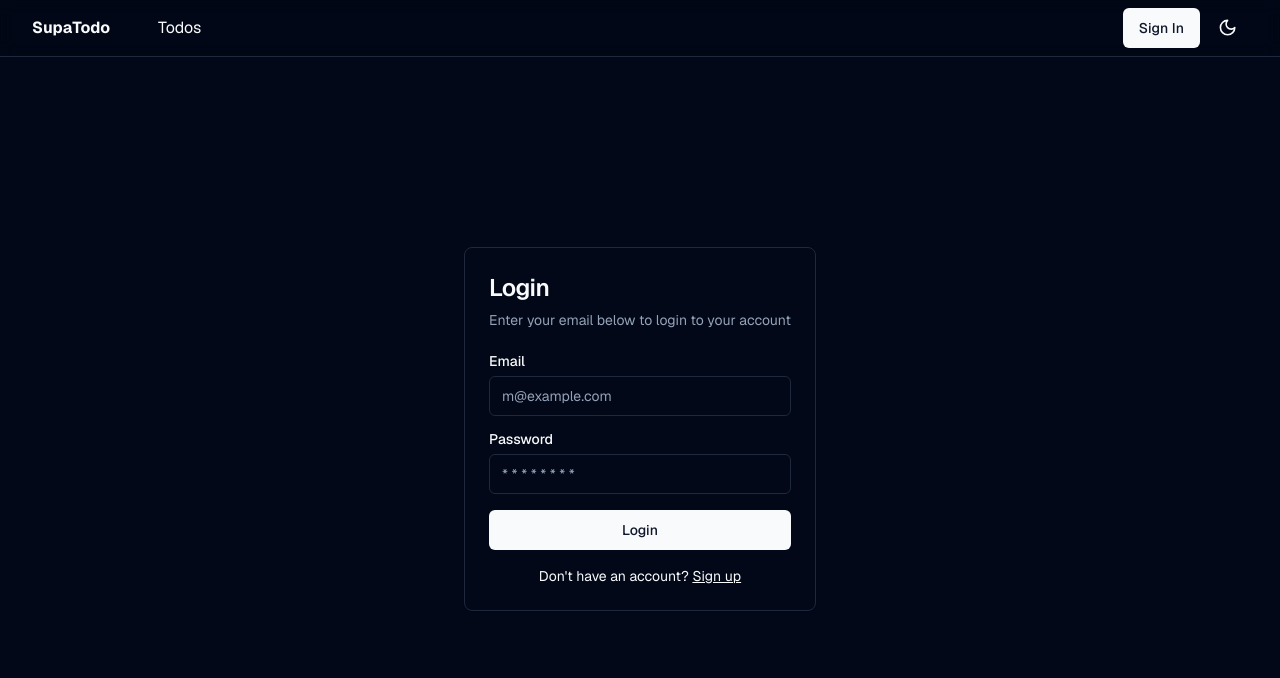
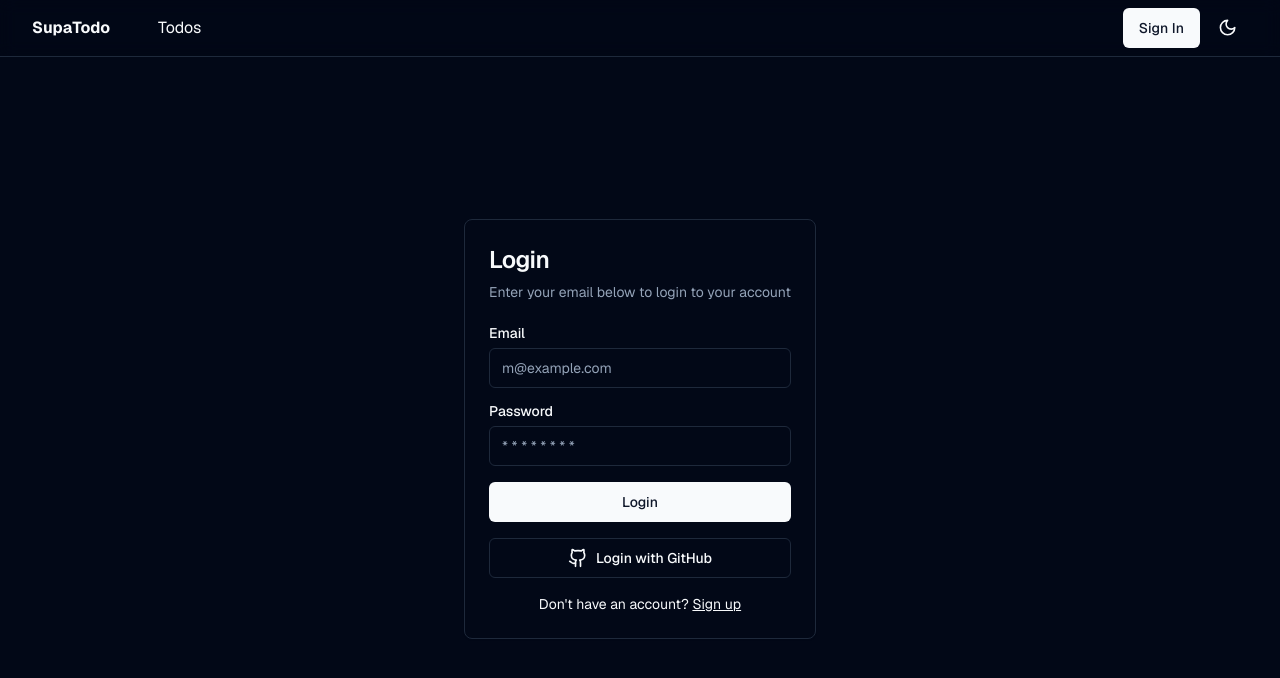
Before and after one commit to Khalil-codes/supatodo, a Next.js app: page /auth/login in a window 1280 px wide. Shown: the top 678 px of the page. Built offline with nearby package versions, Linux system fonts and the light colour scheme; no server answers.

Commit message:
Add oauth using supabase (Github)

```diff
--- /dev/null
+++ b/src/app/auth/callback/route.ts
@@ -0,0 +1,29 @@
+import { NextResponse } from "next/server";
+import { createClient } from "@/lib/supabase/server";
+
+export async function GET(request: Request) {
+  const { searchParams, origin } = new URL(request.url);
+  const code = searchParams.get("code");
+  const next = searchParams.get("next") ?? "/todos";
+
+  if (code) {
+    const supabase = createClient();
+    const { error } = await supabase.auth.exchangeCodeForSession(code);
+    if (!error) {
+      const forwardedHost = request.headers.get("x-forwarded-host");
+      const isLocalEnv = process.env.NODE_ENV === "development";
+      if (isLocalEnv) {
+        return NextResponse.redirect(`${origin}${next}`);
+      } else if (forwardedHost) {
+        return NextResponse.redirect(`https://${forwardedHost}${next}`);
+      } else {
+        return NextResponse.redirect(`${origin}${next}`);
+      }
+    }
+  }
+
+  // return the user to an error page with instructions
+  return NextResponse.redirect(
+    `${origin}/auth/login?message=Could not login with Provider`
+  );
+}
--- a/src/app/auth/login/actions.ts
+++ b/src/app/auth/login/actions.ts
@@ -3,6 +3,8 @@
 import { createClient } from "@/lib/supabase/server";
 import { redirect } from "next/navigation";
 import { revalidatePath } from "next/cache";
+import { Provider } from "@supabase/supabase-js";
+import { getURL } from "@/utils/helpers";
 
 export const emailLogin = async (formData: FormData) => {
   const supabase = createClient();
@@ -47,3 +49,21 @@ export const logout = async () => {
   revalidatePath("/", "layout");
   redirect("/auth/login");
 };
+
+export const oauthLogin = async (provider: Provider) => {
+  if (!provider) {
+    redirect("/auth/login?message=Provider not found");
+  }
+  const supabase = createClient();
+  const redirectURL = getURL("/auth/callback");
+
+  const { data, error } = await supabase.auth.signInWithOAuth({
+    provider: provider,
+    options: { redirectTo: redirectURL },
+  });
+
+  if (error) {
+    redirect("/auth/login?message=Error signing in the user");
+  }
+  redirect(data.url);
+};
--- /dev/null
+++ b/src/app/auth/login/oauth.tsx
@@ -0,0 +1,35 @@
+"use client";
+
+import { Button } from "@/components/ui/button";
+import { Provider } from "@supabase/supabase-js";
+import { Github } from "lucide-react";
+import React from "react";
+import { oauthLogin } from "./actions";
+
+type OAuthProvider = {
+  name: Provider;
+  displayName: string;
+  icon?: JSX.Element;
+};
+
+const oAuthProviders: OAuthProvider[] = [
+  { name: "github", displayName: "GitHub", icon: <Github size={20} /> },
+];
+
+const OAuth = () => {
+  return (
+    <>
+      {oAuthProviders.map((provider) => (
+        <Button
+          key={provider.name}
+          variant="outline"
+          onClick={async () => await oauthLogin(provider.name)}
+          className="flex w-full flex-1 items-center gap-2">
+          {provider.icon} Login with {provider.displayName}
+        </Button>
+      ))}
+    </>
+  );
+};
+
+export default OAuth;
--- a/src/app/auth/login/page.tsx
+++ b/src/app/auth/login/page.tsx
@@ -9,6 +9,7 @@ import {
 import { Label } from "@/components/ui/label";
 import { Input } from "@/components/ui/input";
 import { emailLogin, signup } from "./actions";
+import OAuth from "./oauth";
 
 export default function Login({
   searchParams,
@@ -24,7 +25,7 @@ export default function Login({
             Enter your email below to login to your account
           </CardDescription>
         </CardHeader>
-        <CardContent>
+        <CardContent className="grid grid-flow-row gap-4">
           <form id="login-form" className="grid gap-4" autoComplete={"off"}>
             <div className="grid gap-2">
               <Label htmlFor="email">Email</Label>
@@ -60,7 +61,8 @@ export default function Login({
               Login
             </Button>
           </form>
-          <div className="mt-4 text-center text-sm">
+          <OAuth />
+          <div className="text-center text-sm">
             Don&apos;t have an account?{" "}
             <button formAction={signup} form="login-form" className="underline">
               Sign up
```
